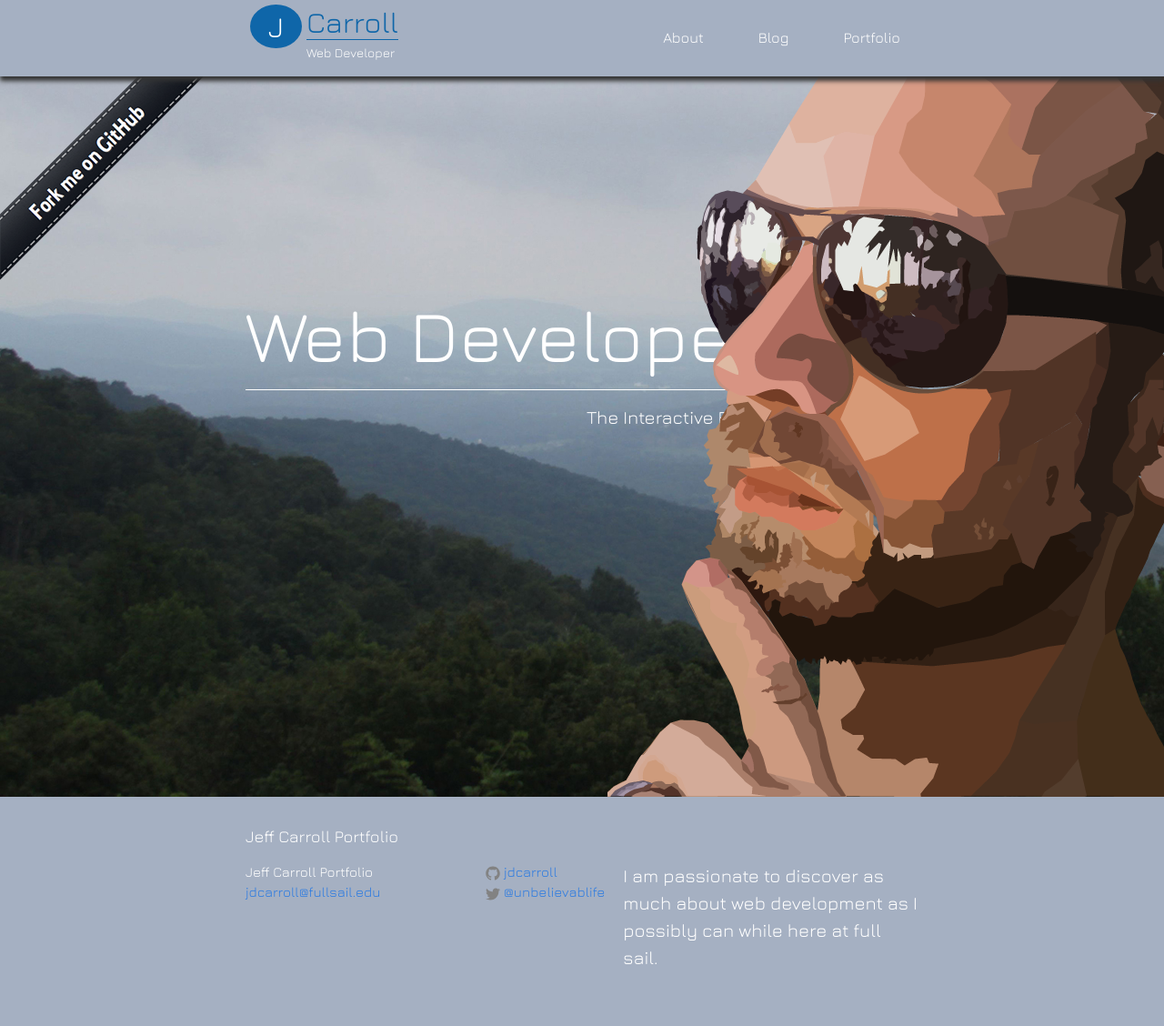
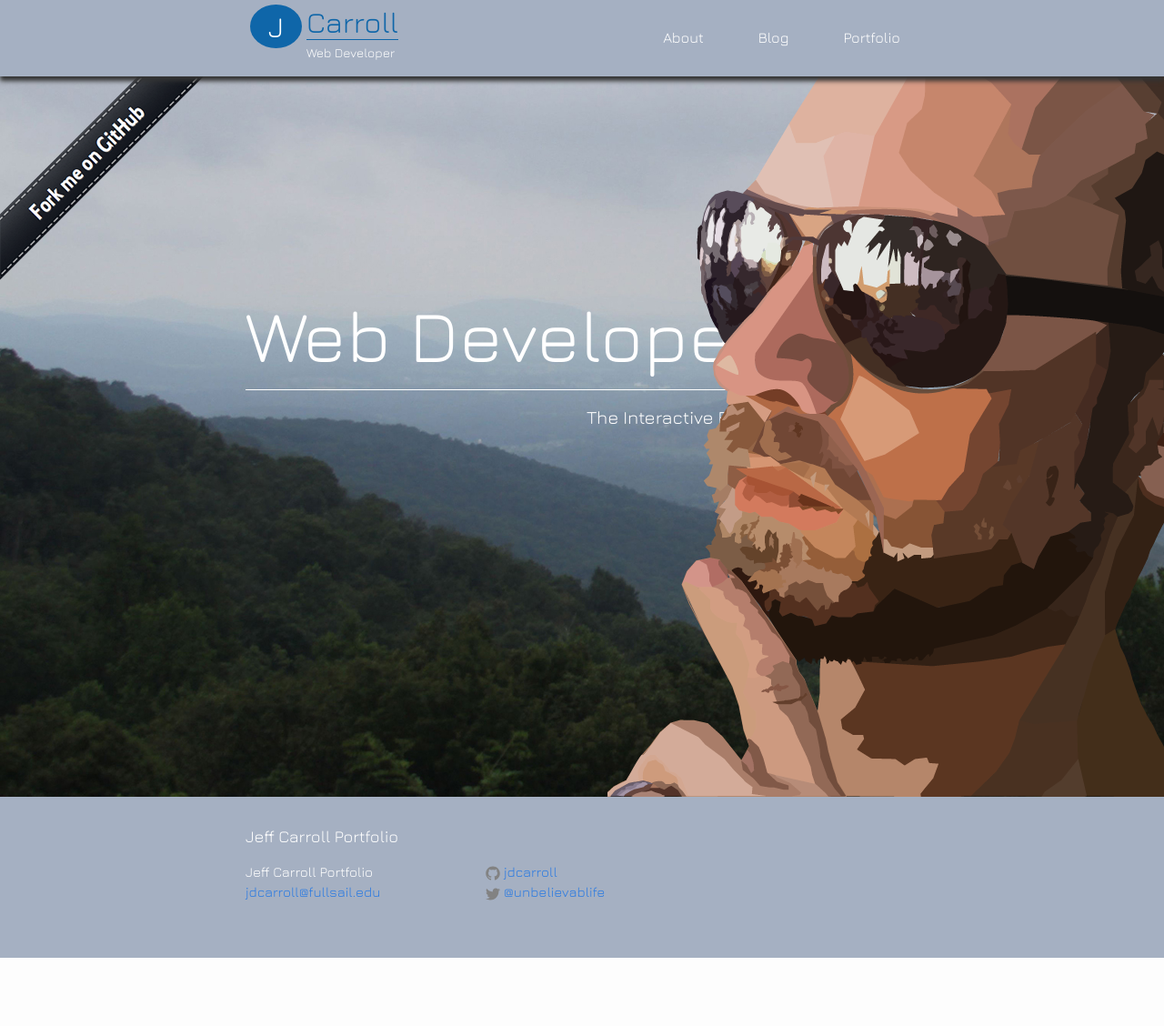
Before and after one commit to jdcarroll/jdcarroll.github.io, a Jekyll site: the page built from index.html, in a window 1280 px wide. Shown: the whole page at 91% size. Built offline with Jekyll 4.4.1, drawn with Linux system fonts in a browser that asks for light colours; after the commit the page ends 1053 px from its top, so only the background shows below that.

Commit message:
updated description

```diff
--- a/_config.yml
+++ b/_config.yml
@@ -2,7 +2,6 @@
 title: Jeff Carroll Portfolio
 email: jdcarroll@fullsail.edu
 description: > # this means to ignore newlines until "baseurl:"
- I am passionate to discover as much about web development as I possibly can while here at full sail.
 baseurl: "" # the subpath of your site, e.g. /blog/
 url: "http://jdcarroll.github.io" # the base hostname & protocol for your site
 twitter_username: "@unbelievablife"
```
